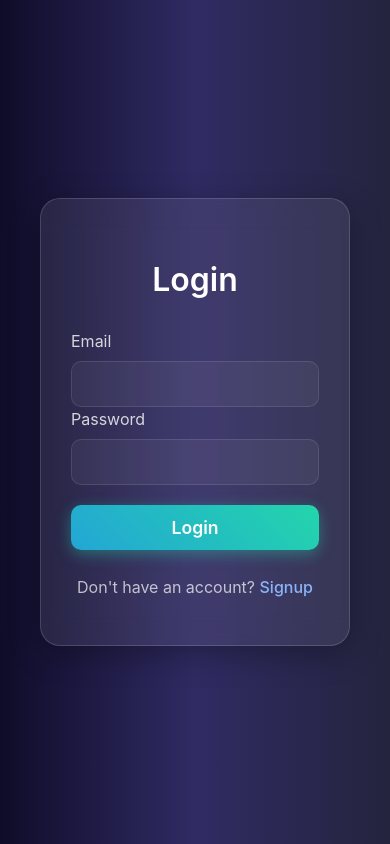
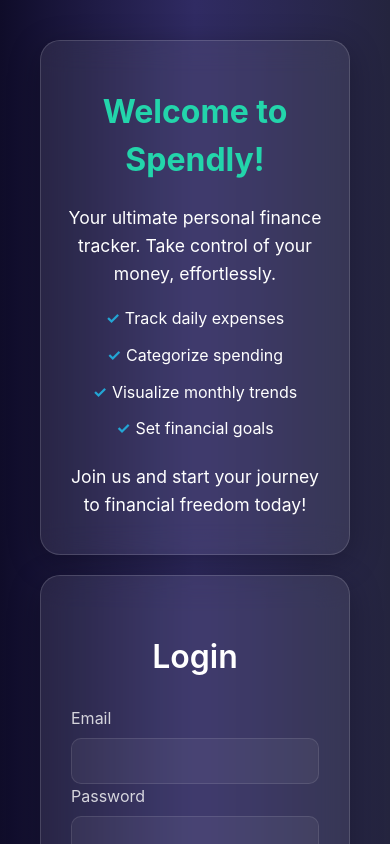
Before and after one commit to Akash2001-sudo/spendly, a React (Vite) app: page /login in a window 390 px wide. Shown: the top 844 px of the page. Built offline with nearby package versions, Linux system fonts and the light colour scheme.

Commit message:
Enhance Login and Signup pages with info sections; improve responsiveness and loading states

```diff
--- a/src/App.css
+++ b/src/App.css
@@ -34,10 +34,77 @@ main {
   justify-content: center;
   align-items: center;
   width: 100%;
-  max-width: 450px; /* Max width for the form card */
-  margin: auto; /* Center the container itself */
+  max-width: 900px; /* Increased max-width to accommodate info section + form */
+  margin: auto;
   padding: 20px;
-  box-sizing: border-box; /* Include padding in width */
+  box-sizing: border-box;
+  flex-wrap: wrap; /* Allow items to wrap on smaller screens */
+  gap: 30px; /* Space between info section and card */
+}
+
+/* Specific Container for Login/Signup Pages */
+.login-signup-container {
+  display: flex;
+  justify-content: center;
+  align-items: center;
+  width: 100%;
+  max-width: 900px; /* Increased max-width to accommodate info section + form */
+  margin: auto;
+  padding: 20px;
+  box-sizing: border-box;
+  flex-wrap: wrap; /* Allow items to wrap on smaller screens */
+  gap: 30px; /* Space between info section and card */
+}
+
+.info-section {
+  flex: 1; /* Allow info section to take available space */
+  min-width: 300px; /* Minimum width before wrapping */
+  padding: 20px;
+  text-align: left;
+  color: #fff;
+  background: rgba(255, 255, 255, 0.08);
+  backdrop-filter: blur(15px);
+  -webkit-backdrop-filter: blur(15px);
+  border: 1px solid rgba(255, 255, 255, 0.15);
+  border-radius: 20px;
+  box-shadow: 0 8px 32px 0 rgba(0, 0, 0, 0.3);
+  animation: cardFadeIn 1s ease-out forwards; /* Reuse card animation */
+}
+
+.info-section h2 {
+  color: #23d5ab; /* Highlight color for heading */
+  font-size: 2.5rem;
+  margin-bottom: 20px;
+  text-align: center;
+}
+
+.info-section p {
+  font-size: 1.1rem;
+  line-height: 1.6;
+  margin-bottom: 15px;
+}
+
+.info-section ul {
+  list-style: none; /* Remove default bullet points */
+  padding: 0;
+  margin-bottom: 20px;
+}
+
+.info-section li {
+  font-size: 1rem;
+  line-height: 1.8;
+  margin-bottom: 8px;
+  position: relative;
+  padding-left: 25px; /* Space for custom bullet */
+}
+
+.info-section li::before {
+  content: '✓'; /* Custom checkmark bullet */
+  color: #23a6d5; /* Highlight color */
+  position: absolute;
+  left: 0;
+  top: 0;
+  font-weight: bold;
 }
 
 /* 3. Glassmorphism Elements - Enhanced Card for Login/Signup */
@@ -50,6 +117,7 @@ main {
   box-shadow: 0 8px 32px 0 rgba(0, 0, 0, 0.3); /* Deeper, more spread shadow */
   padding: 30px; /* Increased padding inside the card */
   width: 100%;
+  max-width: 450px; /* Set max-width for the card itself */
   text-align: center;
   animation: cardFadeIn 1s ease-out forwards; /* New animation for the card */
 }
@@ -70,6 +138,37 @@ main {
   margin-bottom: 25px; /* More space below heading */
   font-size: 2rem; /* Larger heading */
   font-weight: 600;
+}
+
+/* Responsive adjustments for login/signup container */
+@media (max-width: 768px) {
+  .login-signup-container {
+    flex-direction: column; /* Stack vertically on smaller screens */
+    max-width: 450px; /* Revert to smaller max-width for stacked view */
+    gap: 20px;
+  }
+
+  .info-section {
+    min-width: unset; /* Remove min-width when stacked */
+    text-align: center;
+  }
+
+  .info-section h2 {
+    font-size: 2rem;
+  }
+
+  .info-section li {
+    padding-left: 0;
+  }
+
+  .info-section li::before {
+    position: static;
+    margin-right: 5px;
+  }
+
+  .card {
+    max-width: 100%; /* Card can take full width of container */
+  }
 }
 
 /* Form Styling within card */
--- a/src/pages/LoginPage.tsx
+++ b/src/pages/LoginPage.tsx
@@ -27,6 +27,17 @@ const LoginPage = () => {
   return (
     <main>
       <div className="login-signup-container">
+        <div className="info-section">
+          <h2>Welcome to Spendly!</h2>
+          <p>Your ultimate personal finance tracker. Take control of your money, effortlessly.</p>
+          <ul>
+            <li>Track daily expenses</li>
+            <li>Categorize spending</li>
+            <li>Visualize monthly trends</li>
+            <li>Set financial goals</li>
+          </ul>
+          <p>Join us and start your journey to financial freedom today!</p>
+        </div>
         <div className="card">
           <h2 className="text-center">Login</h2>
           <form onSubmit={handleSubmit}>
--- a/src/pages/SignupPage.tsx
+++ b/src/pages/SignupPage.tsx
@@ -7,23 +7,38 @@ const SignupPage = () => {
   const [username, setUsername] = useState('');
   const [email, setEmail] = useState('');
   const [password, setPassword] = useState('');
+  const [isLoading, setIsLoading] = useState(false);
   const { signup } = useContext(AuthContext)!;
   const navigate = useNavigate();
 
   const handleSubmit = async (e: React.FormEvent) => {
     e.preventDefault();
+    setIsLoading(true);
     try {
       await signup({ username, email, password });
       toast.success('Account created successfully');
       navigate('/');
     } catch (error: any) {
       toast.error(error.response?.data?.error || 'Signup failed');
+    } finally {
+      setIsLoading(false);
     }
   };
 
   return (
     <main>
       <div className="login-signup-container">
+        <div className="info-section">
+          <h2>Join Spendly Today!</h2>
+          <p>Start your journey to financial clarity. Spendly helps you track, manage, and understand your expenses with ease.</p>
+          <ul>
+            <li>Secure account creation</li>
+            <li>Intuitive expense tracking</li>
+            <li>Insightful financial reports</li>
+            <li>User-friendly interface</li>
+          </ul>
+          <p>Sign up now and gain control over your spending!</p>
+        </div>
         <div className="card">
           <h2 className="text-center">Signup</h2>
           <form onSubmit={handleSubmit}>
@@ -57,8 +72,8 @@ const SignupPage = () => {
                 required
               />
             </div>
-            <button type="submit" className="btn btn-primary">
-              Signup
+            <button type="submit" className="btn btn-primary" disabled={isLoading}>
+              {isLoading ? 'Signing up...' : 'Signup'}
             </button>
           </form>
           <p className="mt-3 text-center">
```
